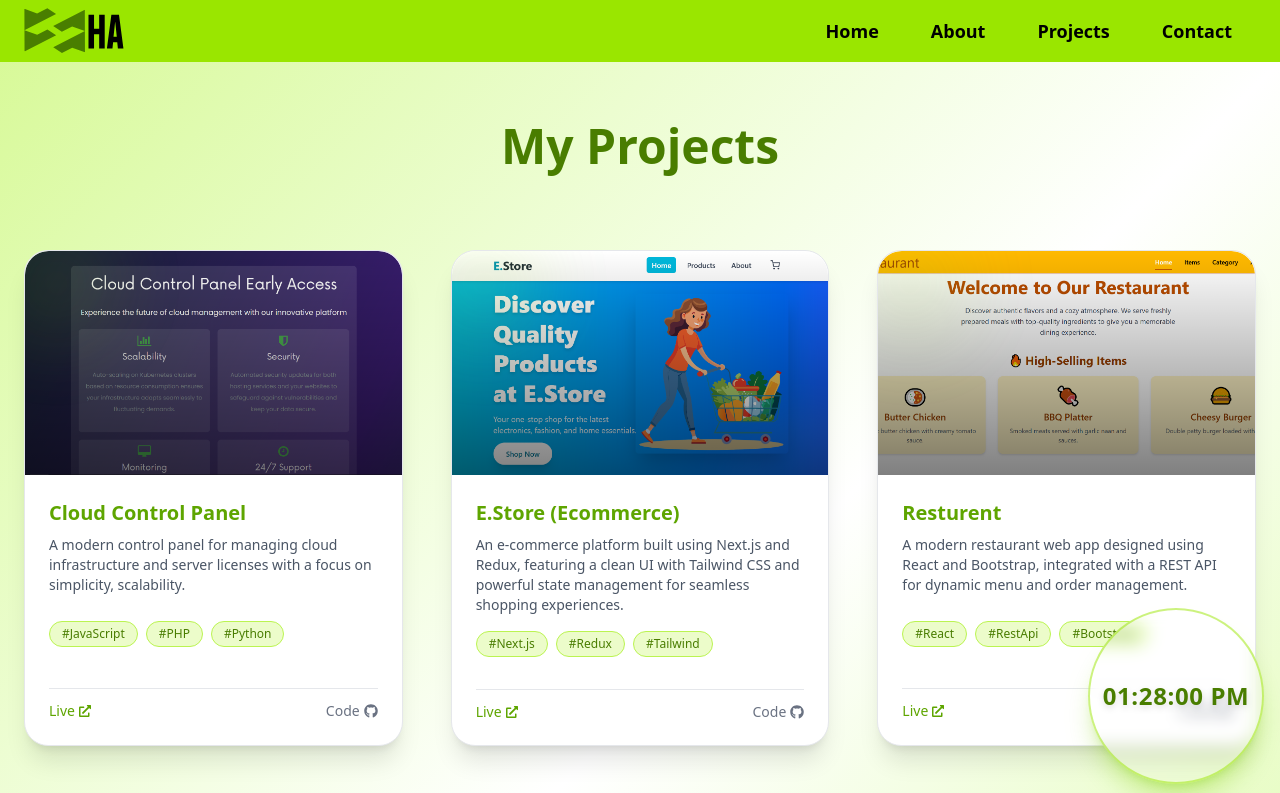
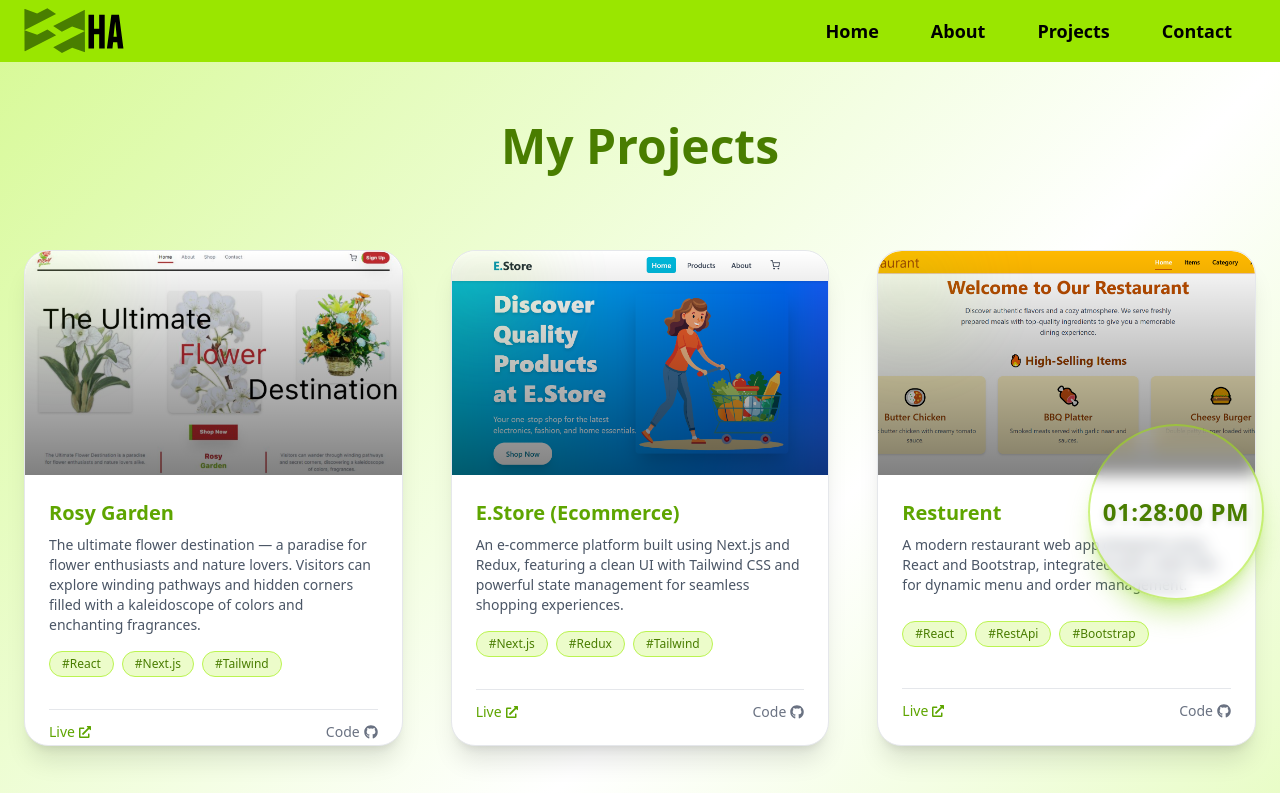
Before and after one commit to hussnain-143/portfolio, a Next.js app: page /projects in a window 1280 px wide. Shown: the top 793 px of the page. Built offline with nearby package versions, Linux system fonts and the light colour scheme.

Commit message:
points
 - fix the projects

 - set the clock position

```diff
--- a/src/components/Clock.jsx
+++ b/src/components/Clock.jsx
@@ -25,7 +25,7 @@ const Clock = () => {
 
   return (
     <div
-      className="fixed bottom-3 right-3 sm:bottom-4 sm:right-4
+      className="fixed bottom-50 right-3 sm:bottom-50 sm:right-4
                  flex items-center justify-center
                  w-28 h-28 sm:w-36 sm:h-36 lg:w-44 lg:h-44
                  rounded-full border-2 border-lime-400/50
--- a/src/components/Sections/project/Project.jsx
+++ b/src/components/Sections/project/Project.jsx
@@ -5,13 +5,13 @@ import { FaExternalLinkAlt, FaGithub } from 'react-icons/fa'
 
 const projects = [
   {
-    title: 'Cloud Control Panel',
+    title: 'Rosy Garden',
     description:
-      'A modern control panel for managing cloud infrastructure and server licenses with a focus on simplicity, scalability.',
-    image: '/project/CloudCPanel.png',
-    tags: ['JavaScript', 'PHP', 'Python'],
-    liveLink: 'https://cloudcpanel.com/',
-    githubLink: 'https://github.com/hussnain-143',
+      'The ultimate flower destination — a paradise for flower enthusiasts and nature lovers. Visitors can explore winding pathways and hidden corners filled with a kaleidoscope of colors and enchanting fragrances.',
+    image: '/project/rosy-garden.png',
+    tags: ['React', 'Next.js', 'Tailwind'],
+    liveLink: 'https://rosy-garden-shop.vercel.app/',
+    githubLink: 'https://github.com/hussnain-143/rosy-garden',
   },
   {
     title: 'E.Store (Ecommerce)',
```
Also changed, not shown: public/project/rosy-garden.png (added).
